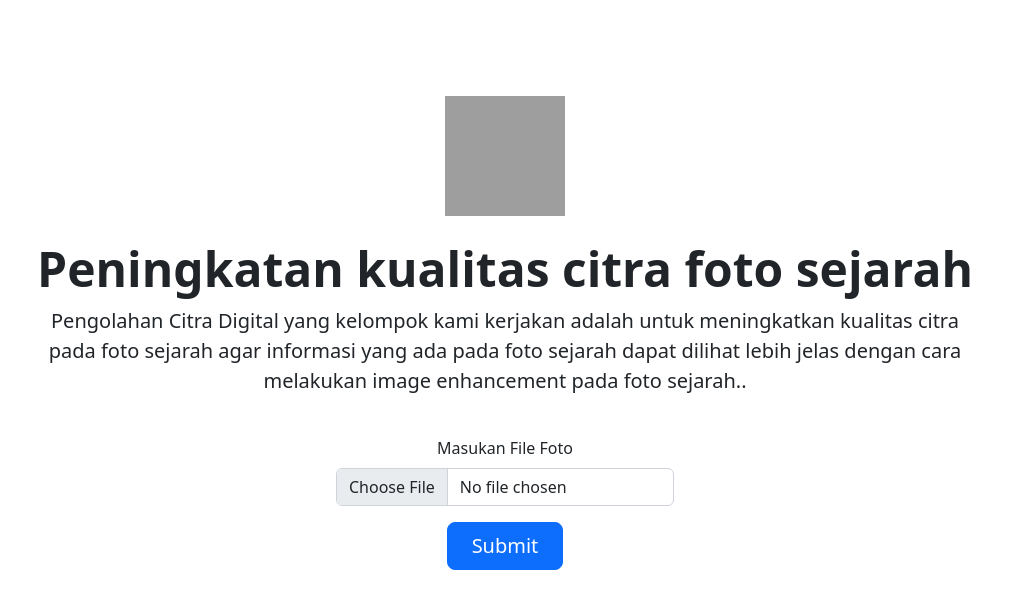
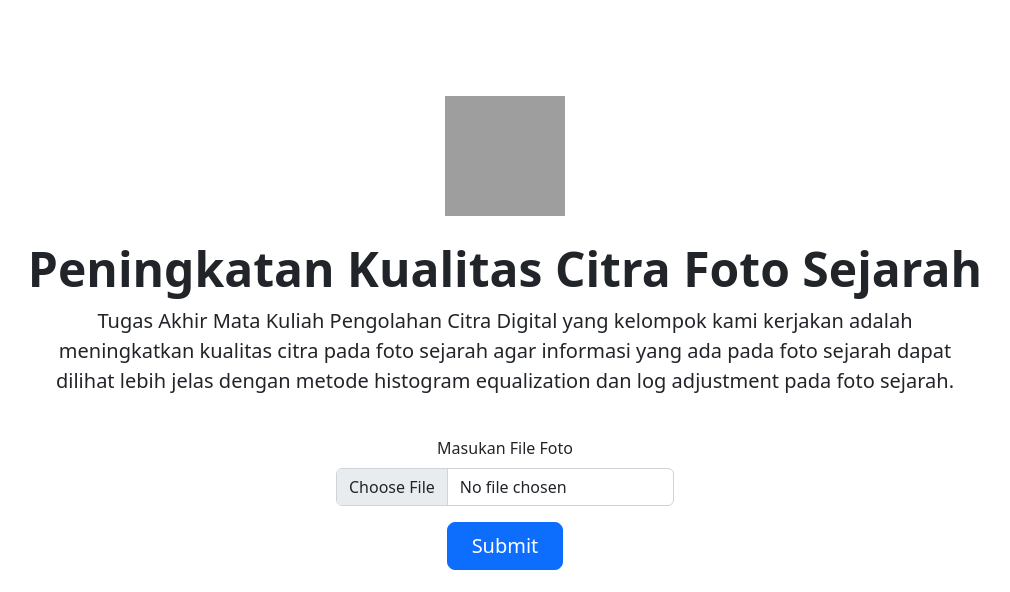
Before and after one commit to aldybw/python-flask-upload-display-image, a Flask app: page / in a window 1280 px wide. Shown: the top 592 px of the page, without its empty margins (135-1145 px from the left). Run offline with Flask 2, Linux system fonts and the light colour scheme; grey boxes are pictures that could not be loaded.

Commit message:
perbaikan beberapa element html

```diff
--- a/templates/index.html
+++ b/templates/index.html
@@ -9,9 +9,9 @@
   <body style="padding-bottom: 500px;">
     <div class="px-4 py-5 my-5 text-center">
         <img class="d-block mx-auto mb-4" src="{{ url_for('display_image', filename='Hello.png') }}" alt="" width="120" height="120">
-        <h1 class="display-5 fw-bold">Peningkatan kualitas citra foto sejarah</h1>
+        <h1 class="display-5 fw-bold text-capitalize">Peningkatan kualitas citra foto sejarah</h1>
         <div class="col-lg-9 mx-auto">
-            <p class="lead mb-4">Pengolahan Citra Digital yang kelompok kami kerjakan adalah untuk meningkatkan kualitas citra pada foto sejarah agar informasi yang ada pada foto sejarah dapat dilihat lebih jelas dengan cara melakukan image enhancement pada foto sejarah..</p>
+            <p class="lead mb-4">Tugas Akhir Mata Kuliah Pengolahan Citra Digital yang kelompok kami kerjakan adalah meningkatkan kualitas citra pada foto sejarah agar informasi yang ada pada foto sejarah dapat dilihat lebih jelas dengan metode histogram equalization dan log adjustment pada foto sejarah.</p>
             <div class="d-grid gap-2 d-sm-flex justify-content-sm-center">
                 <form method="post" action="/" enctype="multipart/form-data">
                      <!-- Input  -->
@@ -36,7 +36,9 @@
         {% if messages %}
         <ul id="listMessages">
         {% for message in messages %}
-          <li class="text-center text-green text-bold lead mb-4" style="list-style-type: none;">{{ message }}</li>
+          <li class="text-center lead mb-4" style="list-style-type: none;">
+            <p class="text-success fw-bold">{{ message }}!!</p>
+          </li>
         {% endfor %}
         </ul>
         {% endif %}
```
